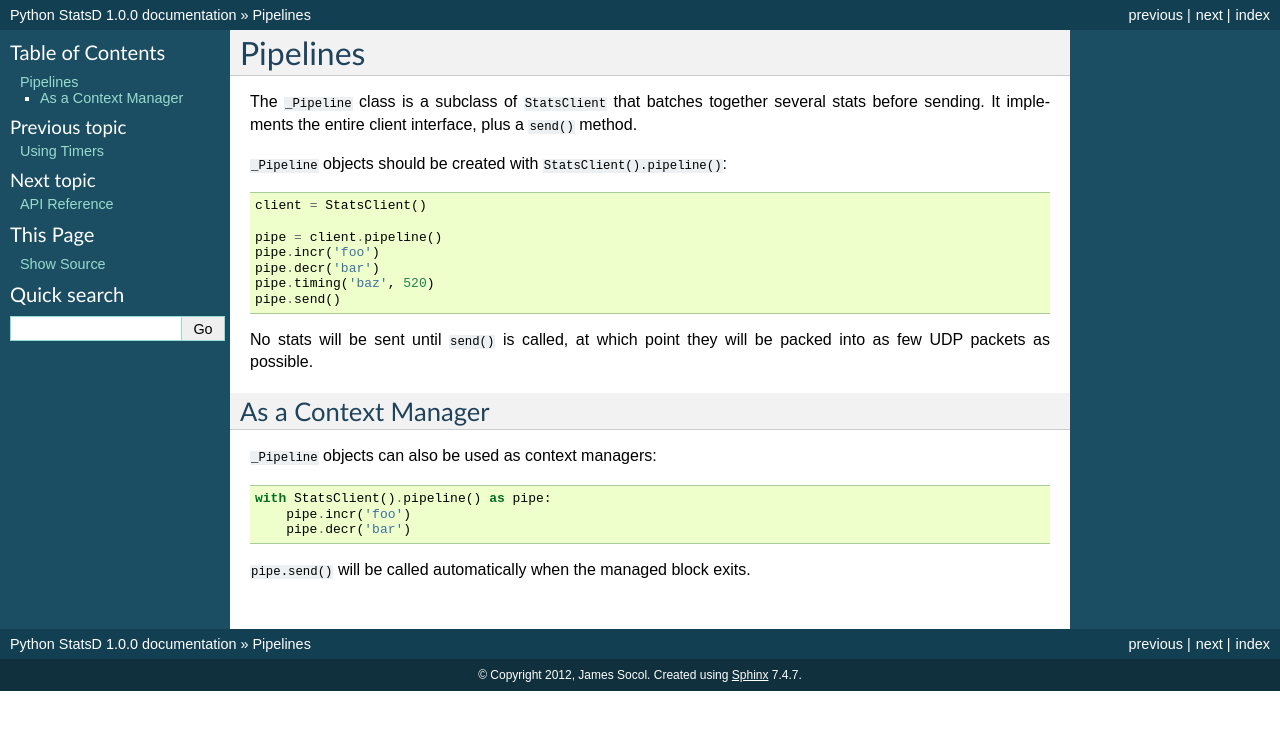
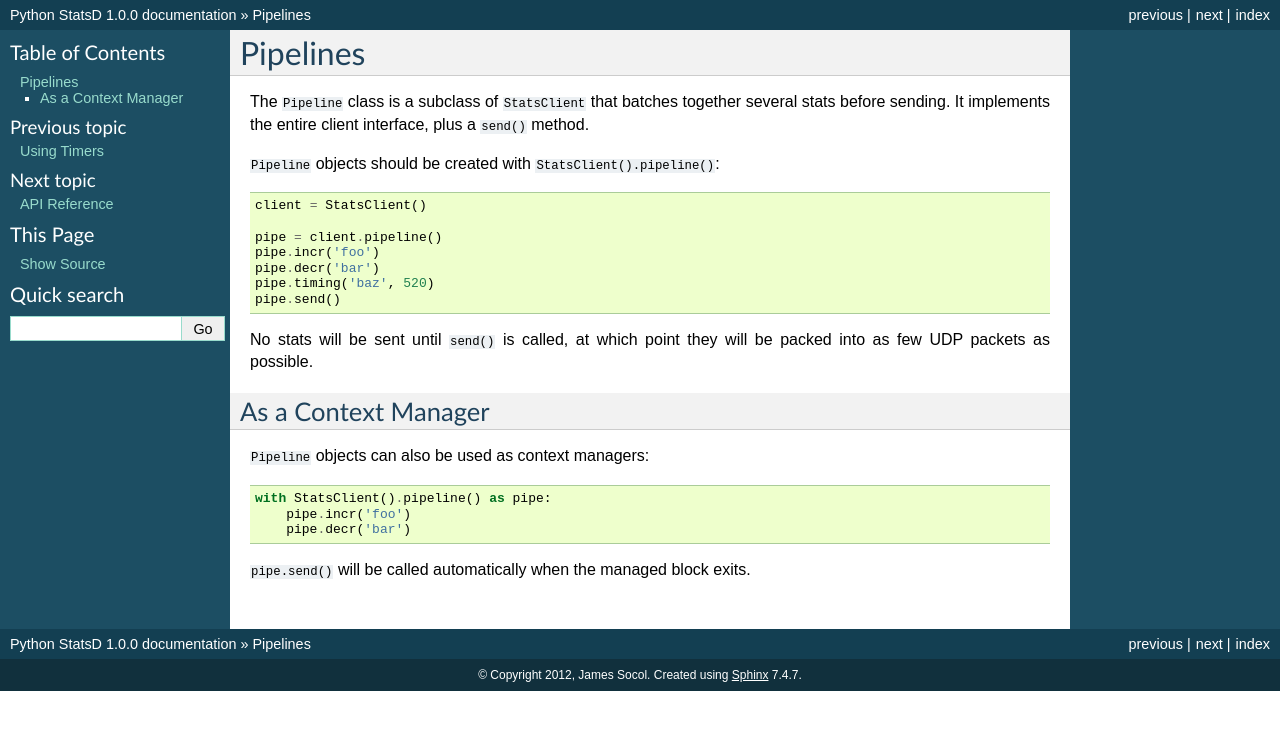
Before and after one commit to jsocol/pystatsd, a Sphinx documentation site: the page built from docs/pipeline.rst, in a window 1280 px wide. Shown: the top 730 px of the page. Built offline with Sphinx 7.4.7, drawn with Linux system fonts in a browser that asks for light colours; formulas are drawn with MathJax 3.

Commit message:
Use __all__ instead of _ prefix.

```diff
--- a/docs/pipeline.rst
+++ b/docs/pipeline.rst
@@ -4,11 +4,11 @@
 Pipelines
 =========
 
-The ``_Pipeline`` class is a subclass of ``StatsClient`` that batches
+The ``Pipeline`` class is a subclass of ``StatsClient`` that batches
 together several stats before sending. It implements the entire client
 interface, plus a ``send()`` method.
 
-``_Pipeline`` objects should be created with
+``Pipeline`` objects should be created with
 ``StatsClient().pipeline()``::
 
     client = StatsClient()
@@ -26,7 +26,7 @@ will be packed into as few UDP packets as possible.
 As a Context Manager
 ====================
 
-``_Pipeline`` objects can also be used as context managers::
+``Pipeline`` objects can also be used as context managers::
 
     with StatsClient().pipeline() as pipe:
         pipe.incr('foo')
--- a/docs/reference.rst
+++ b/docs/reference.rst
@@ -159,7 +159,7 @@ Set a :ref:`gauge <gauge-type>` value.
 
     StatsClient().pipeline()
 
-Returns a :ref:`_Pipeline <pipeline-chapter>` object for collecting
+Returns a :ref:`Pipeline <pipeline-chapter>` object for collecting
 several stats. Can also be used as a context manager::
 
     with StatsClient().pipeline() as pipe:
@@ -177,7 +177,7 @@ several stats. Can also be used as a context manager::
     pipe.incr('foo')
     pipe.send()
 
-Causes a :ref:`_Pipeline <pipeline-chapter>` object to send all batched
+Causes a :ref:`Pipeline <pipeline-chapter>` object to send all batched
 stats.
 
 .. note::
```
Also changed, not shown: 1 other file.
